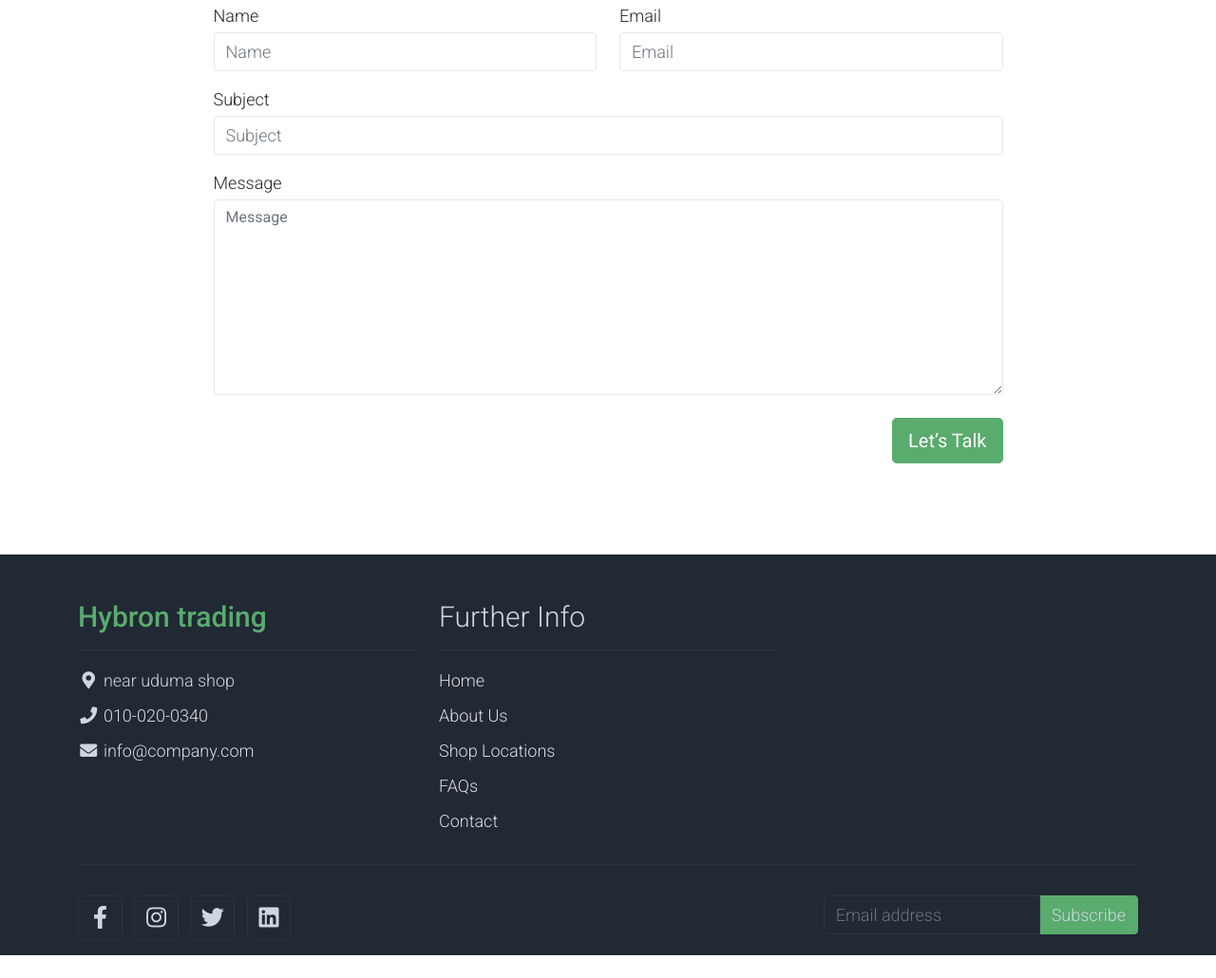
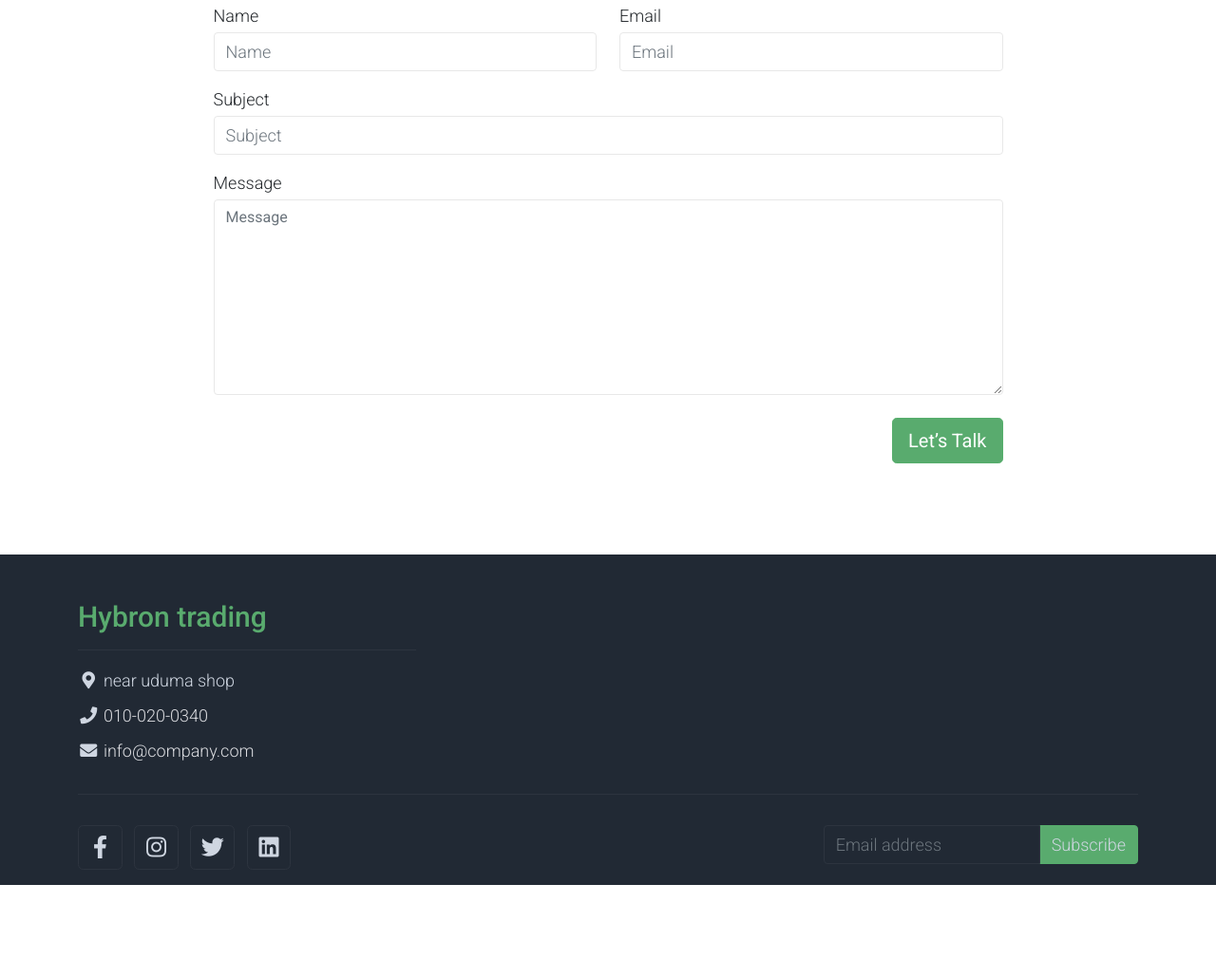
Before and after one commit to muhammedjavadksd/hybron, a plain HTML site: page contact.html in a window 1280 px wide. Shown: the part 429-1459 px from the top of the page at 95% size. After the commit the page ends 1385 px from the top, so only its background shows below. Drawn offline with nearby package versions, Linux system fonts and the light colour scheme.

Commit message:
Update contact.html

```diff
--- a/contact.html
+++ b/contact.html
@@ -221,16 +221,7 @@ https://templatemo.com/tm-559-zay-shop
 
 
 
-                <div class="col-md-4 pt-5">
-                    <h2 class="h2 text-light border-bottom pb-3 border-light">Further Info</h2>
-                    <ul class="list-unstyled text-light footer-link-list">
-                        <li><a class="text-decoration-none" href="#">Home</a></li>
-                        <li><a class="text-decoration-none" href="#">About Us</a></li>
-                        <li><a class="text-decoration-none" href="#">Shop Locations</a></li>
-                        <li><a class="text-decoration-none" href="#">FAQs</a></li>
-                        <li><a class="text-decoration-none" href="#">Contact</a></li>
-                    </ul>
-                </div>
+
 
             </div>
 
```
